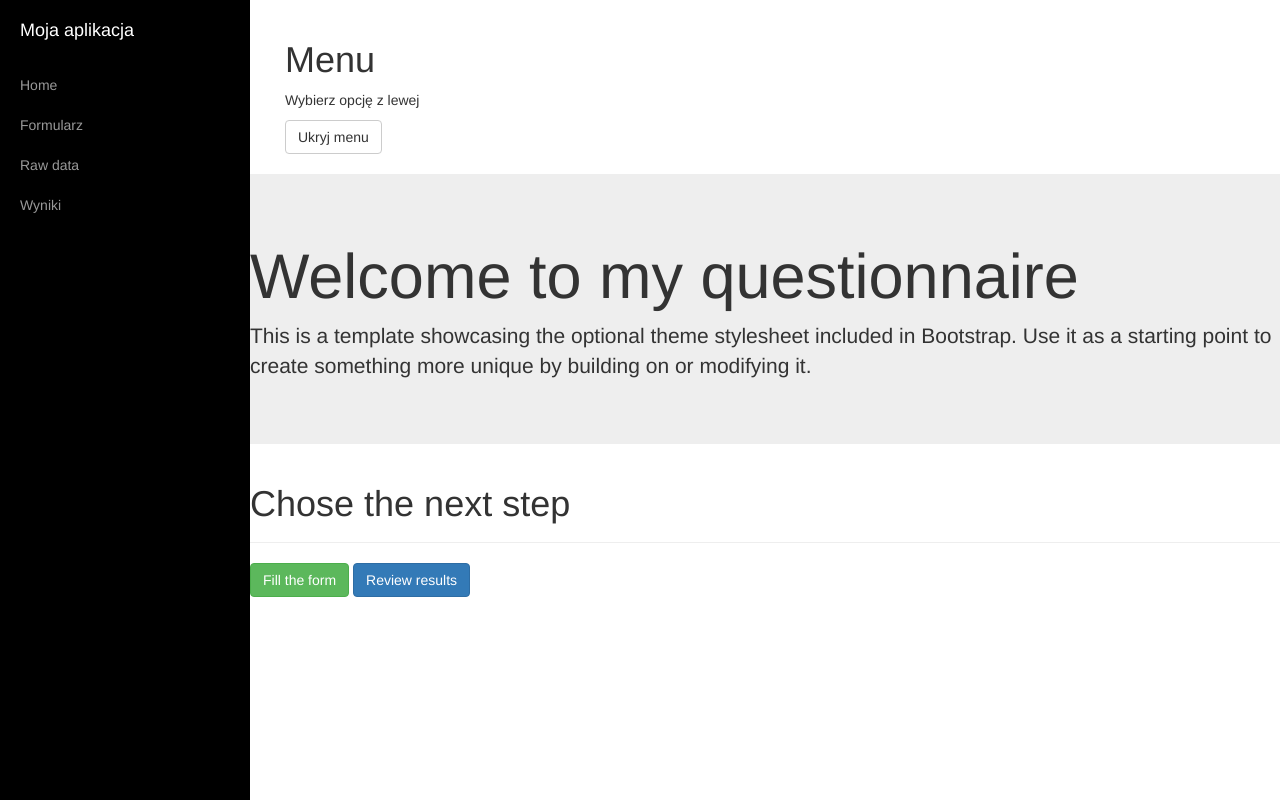
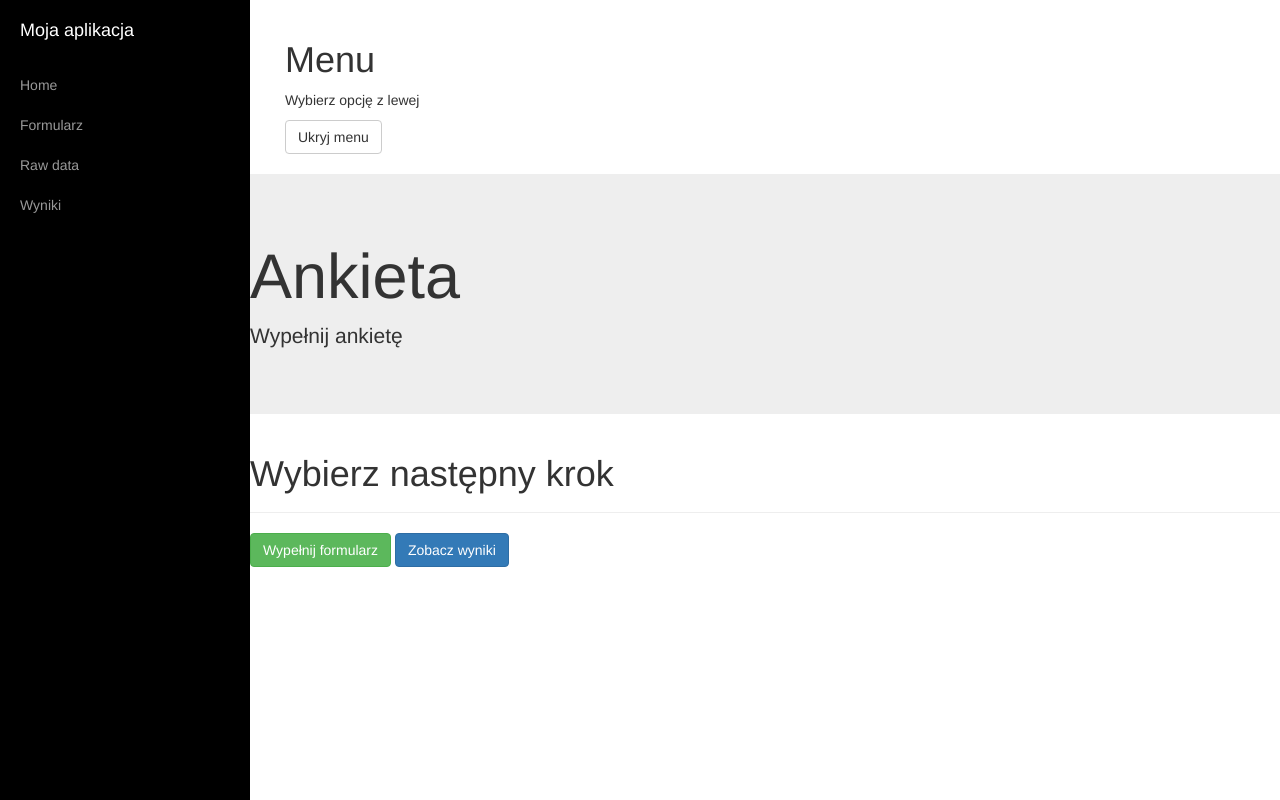
Before and after one commit to rozum93/appweb1, a Python web app: template templates/witaj.html in a window 1280 px wide. Run offline with Jinja, Linux system fonts and the light colour scheme; the template is opened without the code that fills it, so the values that code supplies are empty.

Commit message:
interfejs + formularz

```diff
--- a/templates/witaj.html
+++ b/templates/witaj.html
@@ -5,16 +5,16 @@
 
   <!-- Main jumbotron for a primary marketing message or call to action -->
   <div class="jumbotron">
-    <h1>Welcome to my questionnaire</h1>
-    <p>This is a template showcasing the optional theme stylesheet included in Bootstrap. Use it as a starting point to create something more unique by building on or modifying it.</p>
+    <h1>Ankieta</h1>
+    <p>Wypełnij ankietę</p>
   </div>
 
   <div class="page-header">
-    <h1>Chose the next step</h1>
+    <h1>Wybierz następny krok</h1>
   </div>
   <p>
-    <a href="/form" class="btn btn-success" role="button">Fill the form</a>
-    <a href="/result" class="btn btn-primary" role="button">Review results</a>
+    <a href="/form" class="btn btn-success" role="button">Wypełnij formularz</a>
+    <a href="/wyniki" class="btn btn-primary" role="button">Zobacz wyniki</a>
   </p>
 
 
```
